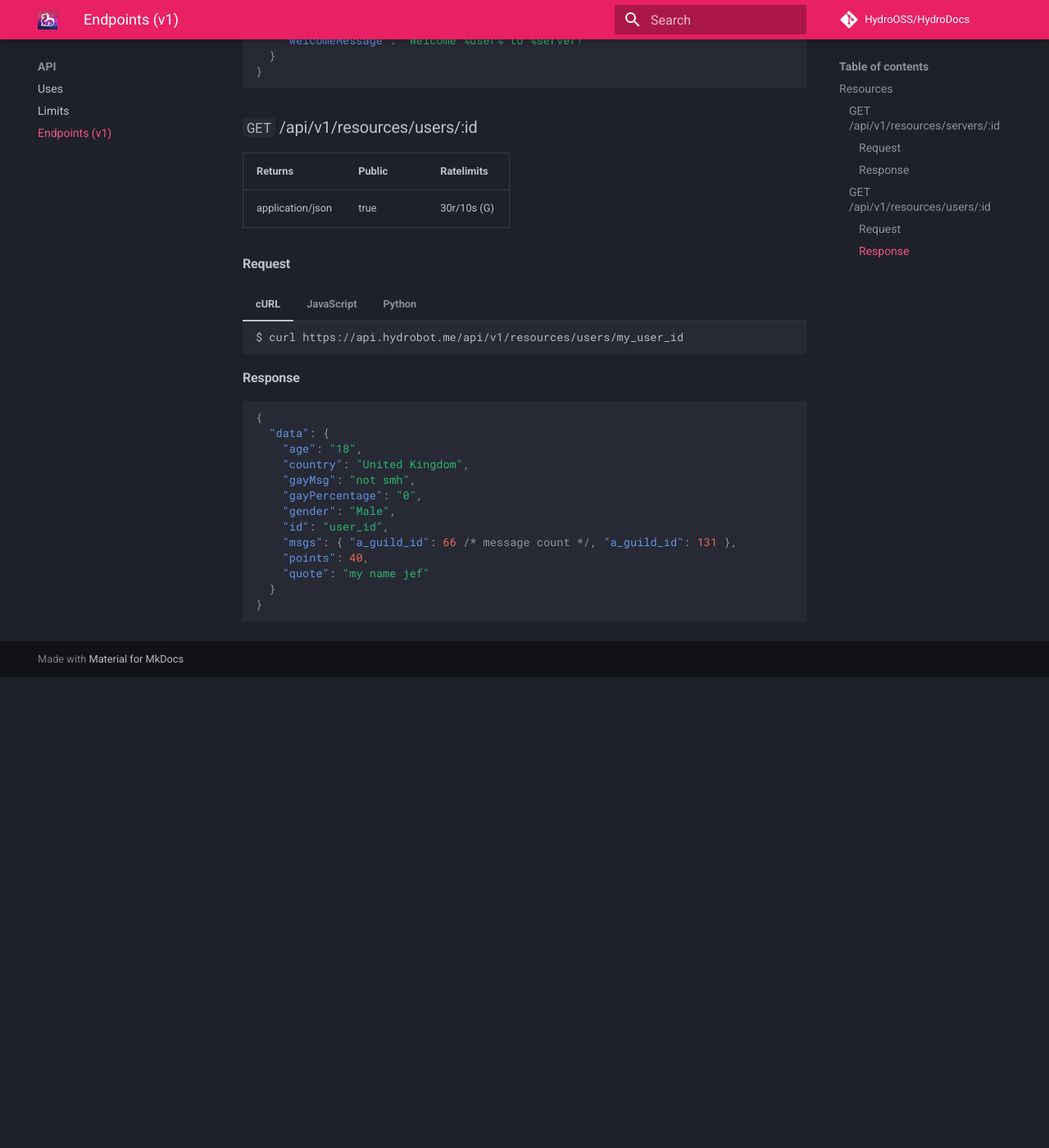
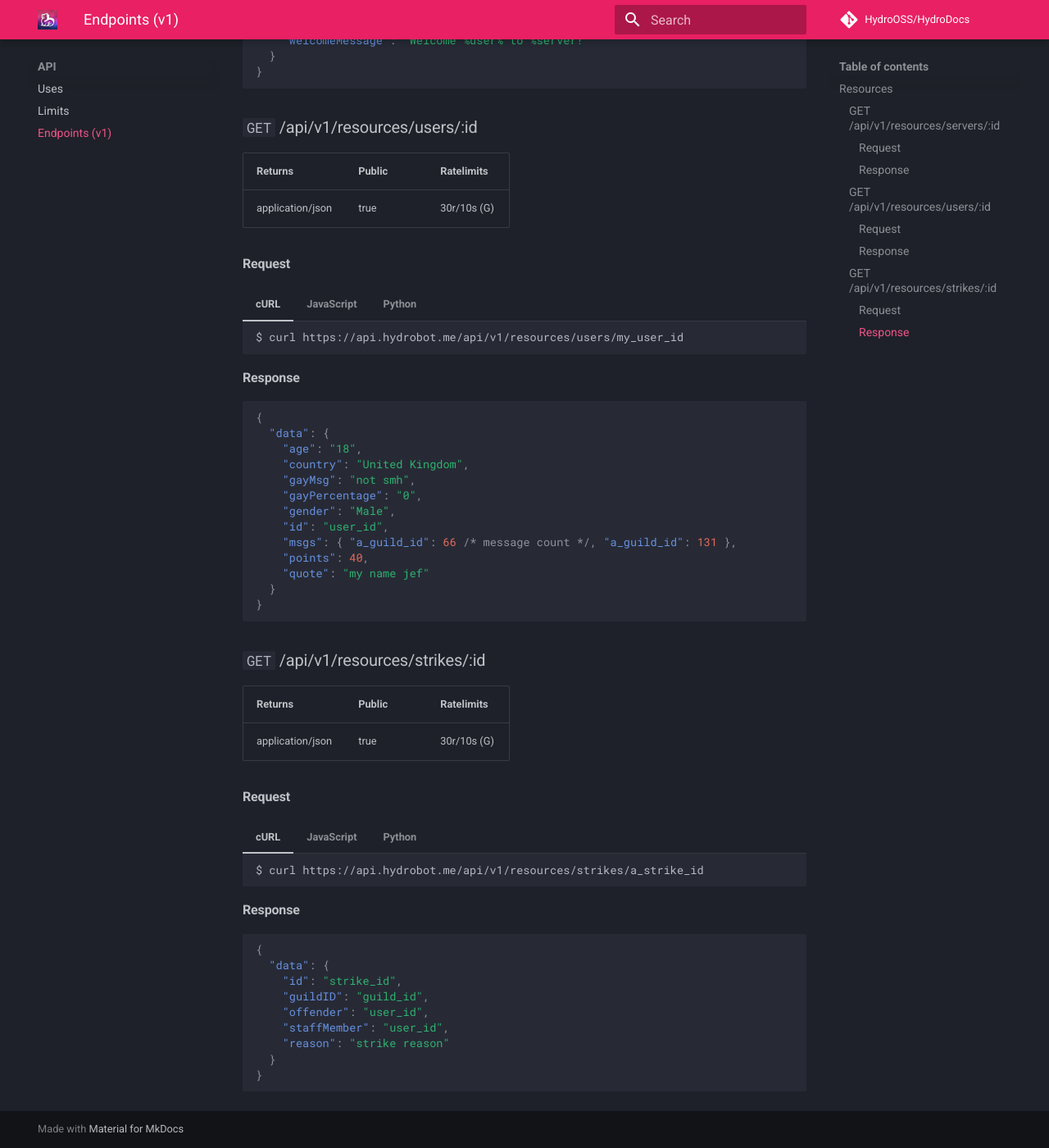
Before and after one commit to HydroOSS/HydroDocs, an MkDocs documentation site: the page built from docs/api/endpoints.md, in a window 1280 px wide and 1400 px high, scrolled down 1396 px. Shown: the whole window at 82% size. Built offline with MkDocs 1.6.1 and Material for MkDocs 9.7.7, drawn with Linux system fonts in a browser that asks for light colours; comment, search, counter and statistics services are not loaded; before the commit the page ends 2222 px from its top, so only the background shows below that.

Commit message:
feat: add strikes

````diff
--- a/docs/api/endpoints.md
+++ b/docs/api/endpoints.md
@@ -119,3 +119,48 @@ The main thing that the API serves is resources like server data. The full list
   }
 }
 ```
+
+### `GET` /api/v1/resources/strikes/:id
+
+| Returns          | Public | Ratelimits  |
+|------------------|--------|-------------|
+| application/json | true   | 30r/10s (G) |
+
+#### Request
+
+=== "cURL"
+    ```bash
+    $ curl https://api.hydrobot.me/api/v1/resources/strikes/a_strike_id
+    ```
+=== "JavaScript"
+    !!! info
+        This example uses [window.fetch](https://developer.mozilla.org/en-US/docs/Web/API/Fetch_API)/[node-fetch](https://github.com/node-fetch/node-fetch). Try pasting it in your browser console!
+    ```js
+    const url = "https://api.hydrobot.me/api/v1/resources/strikes/a_strike_id";
+    const resp = await (await window.fetch(url)).json();
+    console.log(resp);
+    ```
+=== "Python"
+    !!! info
+        This example uses [requests](https://pypi.org/project/requests).
+    ```py
+    import requests
+
+    url = 'https://api.hydrobot.me/api/v1/resources/strikes/a_strike_id'
+    resp = requests.get(url=url).json()
+    print(resp)
+    ```
+
+#### Response
+
+```json
+{
+  "data": {
+    "id": "strike_id",
+    "guildID": "guild_id",
+    "offender": "user_id",
+    "staffMember": "user_id",
+    "reason": "strike reason"
+  }
+}
+```
````
